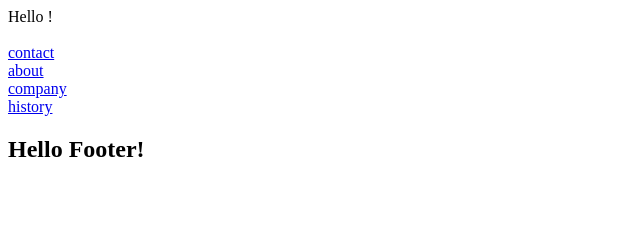
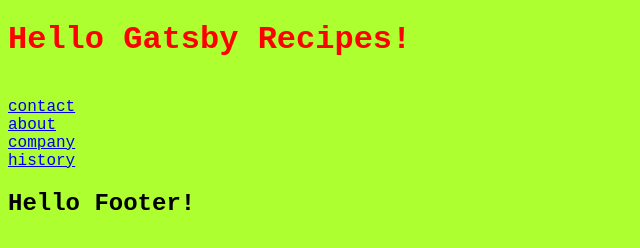
Before and after one commit to stefan0509/milliorn-recipes-react, a Gatsby site in the folder project/: page / in a window 1280 px wide. Shown: the whole page, without its empty margins (0-640 px from the left). Built offline with nearby package versions, Linux system fonts and the light colour scheme; Gatsby itself is replaced by a stand-in of ours.

Commit message:
Global CSS

```diff
--- a/project/src/components/Layout.js
+++ b/project/src/components/Layout.js
@@ -1,6 +1,7 @@
 import React from 'react'
 import Navbar from './navbar'
 import Footer from './Footer'
+import './layout.css'
 
 const Layout = ({ children }) => {
   return (
--- /dev/null
+++ b/project/src/components/layout.css
@@ -0,0 +1,8 @@
+body {
+    font-family: 'Courier New', Courier, monospace;
+    background-color: greenyellow;
+}
+
+h1 {
+    color: blueviolet;
+}
--- a/project/src/pages/index.js
+++ b/project/src/pages/index.js
@@ -8,7 +8,14 @@ export default function Home() {
   return (
     <Layout>
       <App />
-      <div>Hello {siteMetadata.title}!</div>
+      <h1
+        style={{
+          color: 'red',
+          textTransform: 'capitalize'
+        }}
+      >
+        hello {siteMetadata.siteMetadata.title}!
+      </h1>
       <br />
       <Link to="/contact">contact</Link>
       <br />
```
